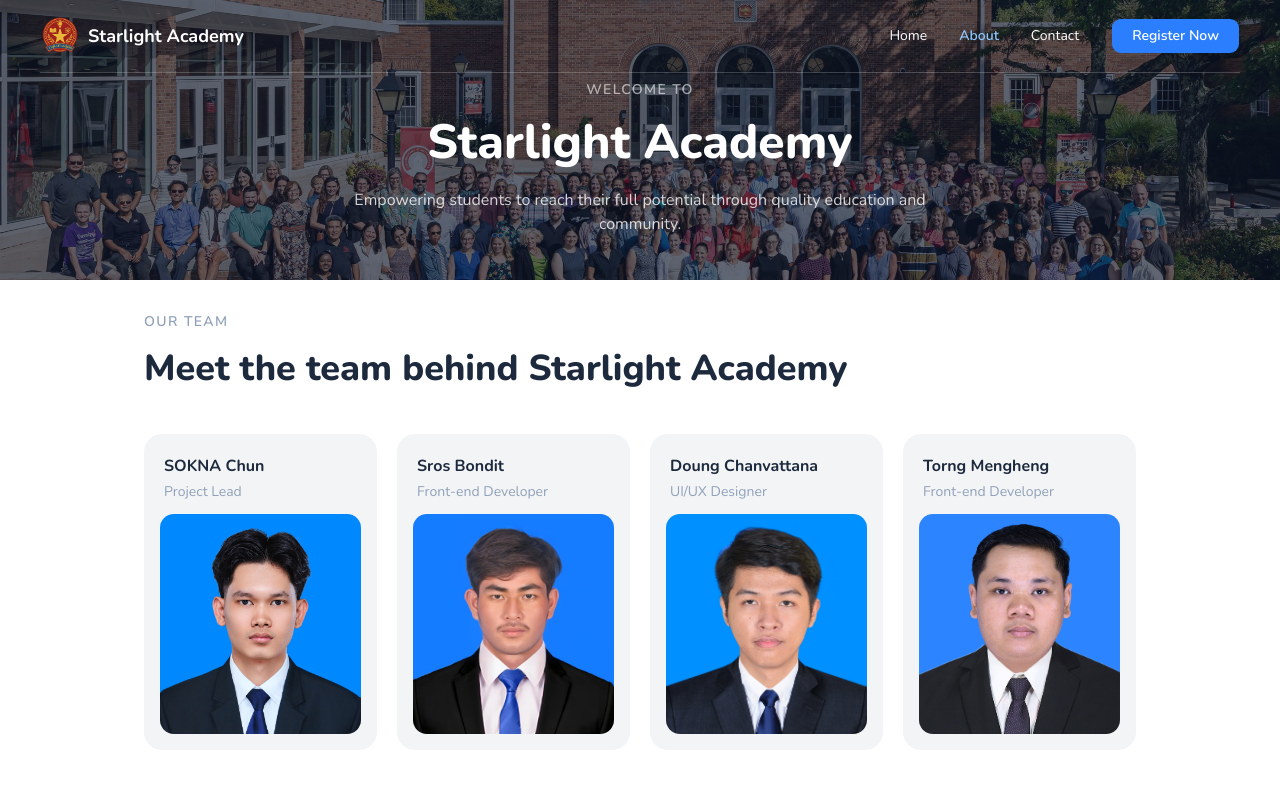
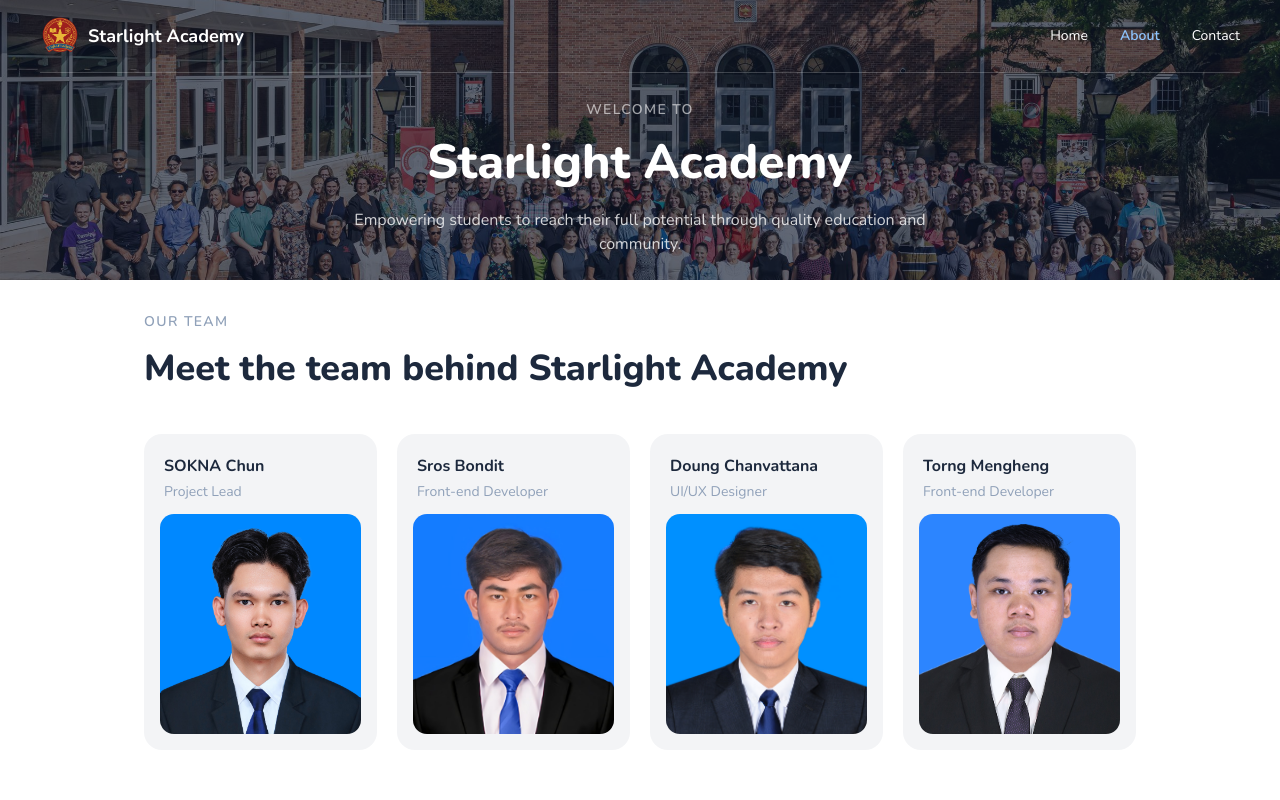
Before and after one commit to CHUNSOKNA1997/school-registration-web, a Next.js app: page /about in a window 1280 px wide. Shown: the top 800 px of the page. Built offline with nearby package versions, Linux system fonts and the light colour scheme.

Commit message:
refactor: Adjust banner top padding and make the header logo a clickable link while removing the register button.

```diff
--- a/components/about/banner.tsx
+++ b/components/about/banner.tsx
@@ -1,6 +1,6 @@
 const AboutBanner = () => {
 	return (
-		<div className="relative flex flex-col items-center justify-center text-center h-[345px] -mt-[65px] pt-[100px] bg-cover bg-center bg-no-repeat"
+		<div className="relative flex flex-col items-center justify-center text-center h-[345px] -mt-[65px] pt-[140px] bg-cover bg-center bg-no-repeat"
 			style={{ backgroundImage: "url('/about/about.jpg')" }}
 		>
 			<div className="absolute inset-0 bg-slate-900/65" />
--- a/components/layout/header.tsx
+++ b/components/layout/header.tsx
@@ -1,7 +1,6 @@
 "use client";
 import Link from "next/link";
 import Image from "next/image";
-import { Button } from "@/components/ui/button";
 import { useEffect, useState } from "react";
 import { usePathname } from "next/navigation";
 
@@ -18,12 +17,11 @@ const Header = () => {
 	return (
 		<div className="fixed w-full top-0 z-50">
 			<nav className={`relative z-10 flex items-center justify-between px-6 md:px-10 py-4 transition-colors duration-300 ${scrolled ? "bg-slate-900/80 backdrop-blur-sm" : "bg-transparent"}`}>
-				<div className="flex items-center gap-2 text-white font-bold text-lg">
+				<Link href="/" className="flex items-center gap-2 text-white font-bold text-lg">
 					<Image src="/starlight-logo.png" alt="Starlight Academy Logo" width={40} height={40} />
 					<span>Starlight Academy</span>
-				</div>
+				</Link>
 				<div className="flex items-center gap-8">
-					{/* Nav links hidden on mobile */}
 					<div className="hidden md:flex items-center gap-8">
 						<Link href="/" className={`text-sm transition-colors ${pathname === "/" ? "text-blue-300 font-semibold" : "text-white hover:text-blue-300"}`}>
 							Home
@@ -35,9 +33,6 @@ const Header = () => {
 							Contact
 						</Link>
 					</div>
-					<Button className="bg-blue-500 hover:bg-blue-600 text-white px-5 py-2 rounded-lg text-sm font-semibold cursor-pointer">
-						Register Now
-					</Button>
 				</div>
 			</nav>
 			<div className={`relative z-10 h-px mx-6 md:mx-10 transition-colors duration-300 ${scrolled ? "bg-white/10" : "bg-white/20"}`} />
```
